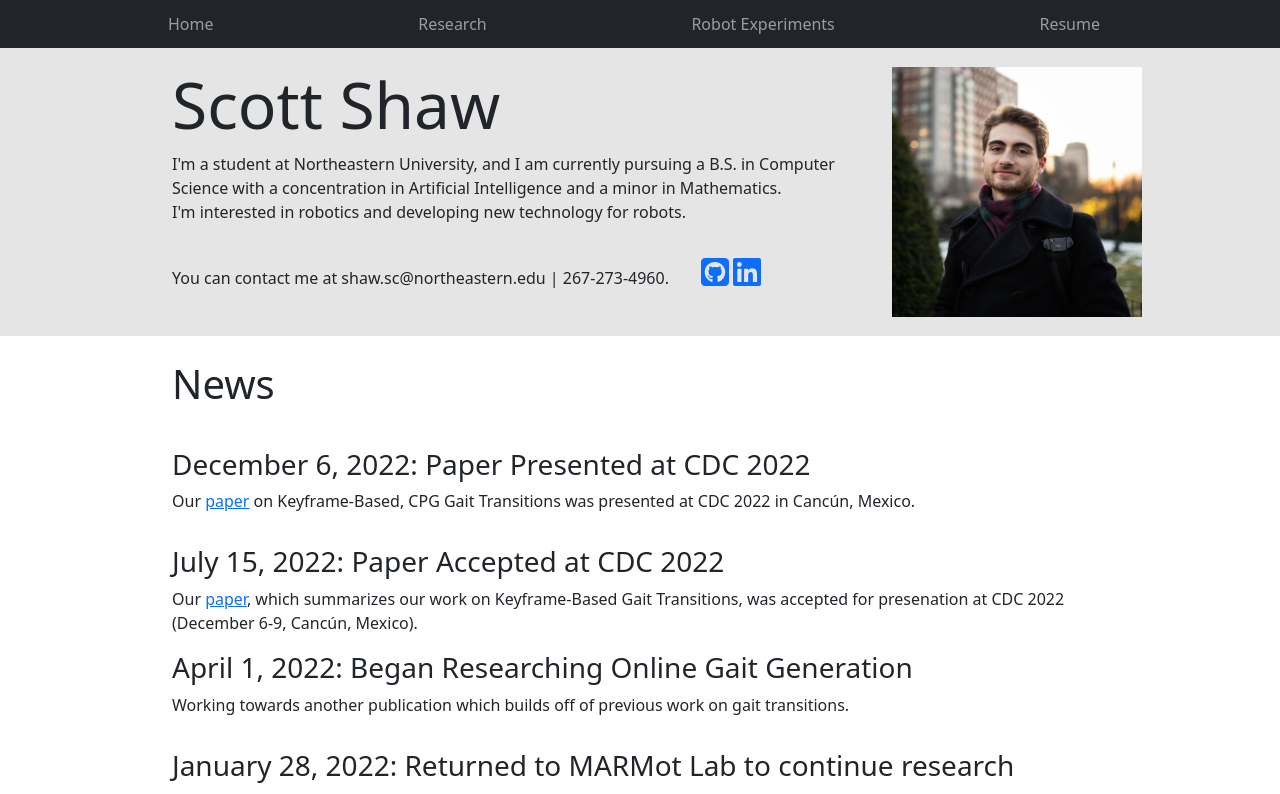
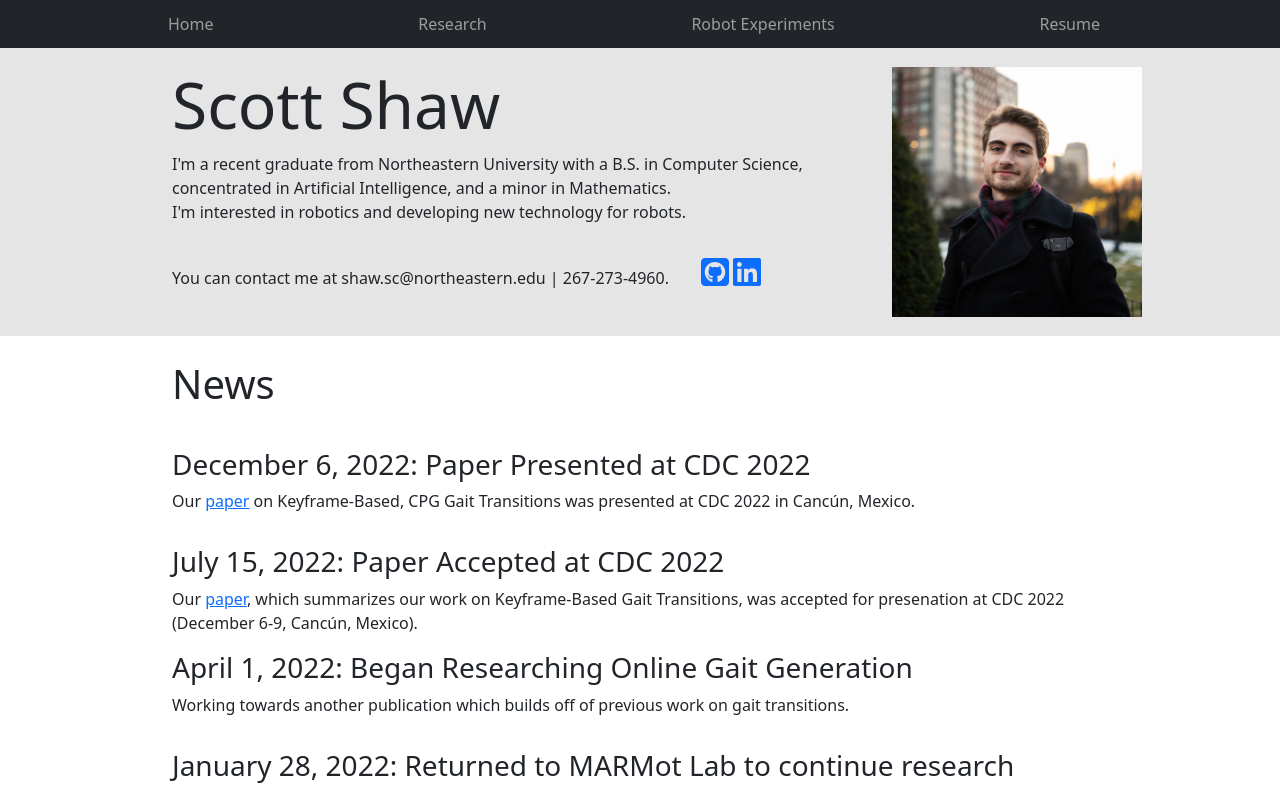
Before and after one commit to scott-shaw/scott-shaw.github.io, a React (Create React App) app: page /#/ in a window 1280 px wide. Shown: the top 794 px of the page. Built offline with nearby package versions, Linux system fonts and the light colour scheme.

Commit message:
update personal desc

```diff
--- a/src/components/home.js
+++ b/src/components/home.js
@@ -24,7 +24,7 @@ class Home extends React.Component {
             <div class="col-md-9">
               <h1 class="display-3"><strong>Scott Shaw</strong></h1>
               <p>
-                  I'm a student at Northeastern University, and I am currently pursuing a B.S. in Computer Science with a concentration in Artificial Intelligence and a minor in Mathematics.
+                  I'm a recent graduate from Northeastern University with a B.S. in Computer Science, concentrated in Artificial Intelligence, and a minor in Mathematics.
                   <br></br> I'm interested in robotics and developing new technology for robots.
                   <br></br> <br></br> You can contact me at shaw.sc@northeastern.edu | 267-273-4960.
                   <a class="brandIconsProfileGithub fa-2x" href="https://github.com/scott-shaw"><FontAwesomeIcon icon={faGithubSquare} /></a>
```
